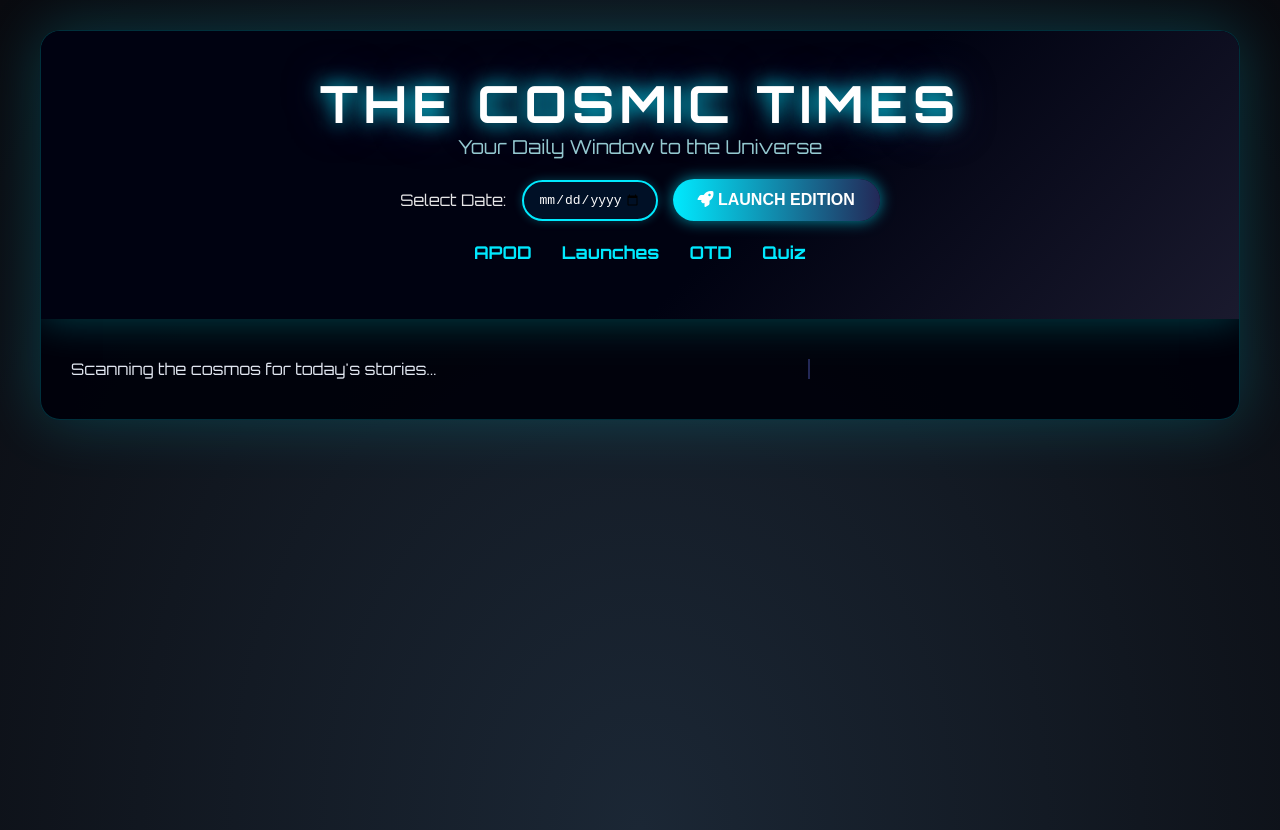
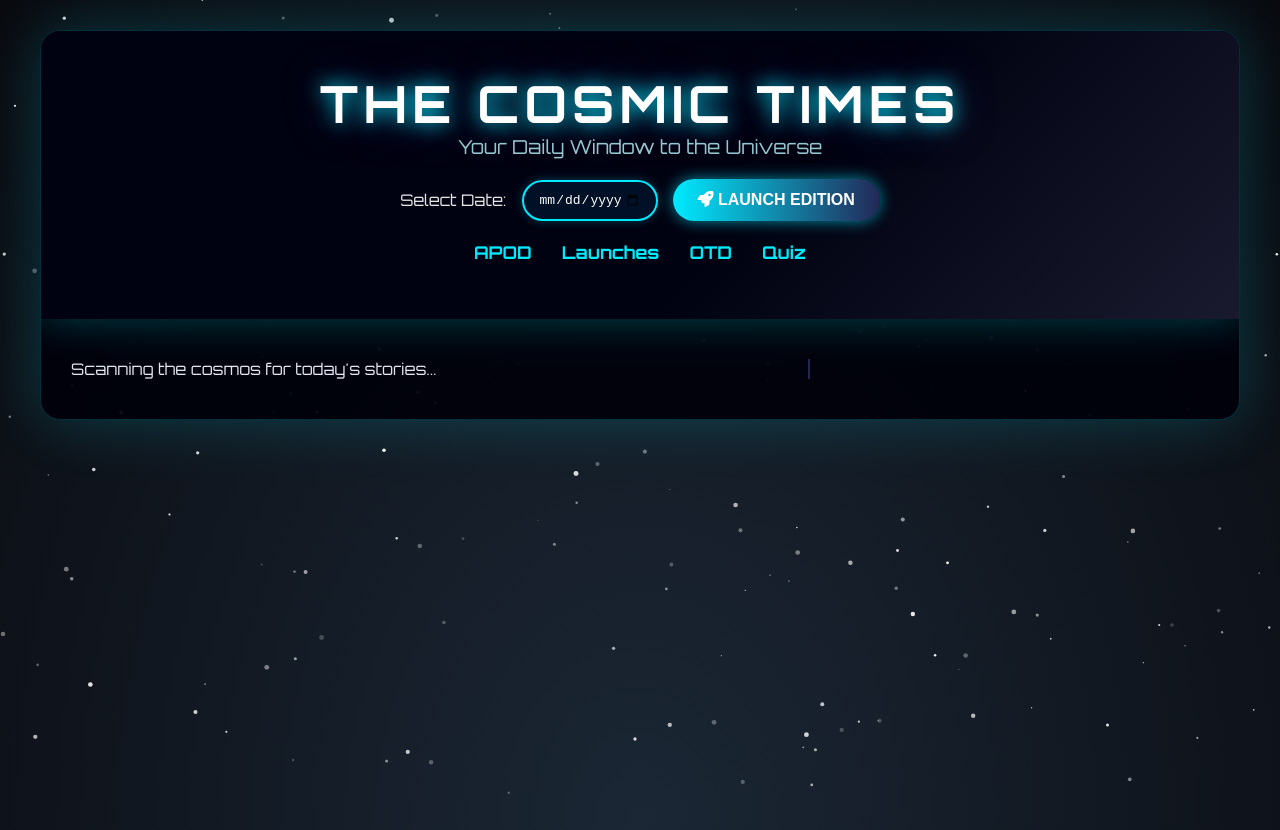
Before and after one commit to kartikeym88/cosmicnewspaper, a plain HTML site: page main.html in a window 1280 px wide. Drawn offline with Linux system fonts and the light colour scheme.

Commit message:
Update main.html

```diff
--- a/main.html
+++ b/main.html
@@ -8,6 +8,14 @@
   <link rel="stylesheet" href="https://cdnjs.cloudflare.com/ajax/libs/font-awesome/6.0.0/css/all.min.css" />
   <link rel="stylesheet" href="style.css" />
   <style>
+    #space-canvas {
+      position: fixed;
+      top: 0; left: 0;
+      width: 100vw;
+      height: 100vh;
+      z-index: -1;
+      background: transparent;
+    }
     .section-nav {
       display: flex;
       justify-content: center;
@@ -92,6 +100,63 @@
       fetchCosmicNews();
     });
   });
+  // Starfield animation
+        const canvas = document.getElementById('space-canvas');
+        const ctx = canvas.getContext('2d');
+        let stars = [];
+        let animationId;
+
+        function resizeCanvas() {
+            canvas.width = window.innerWidth;
+            canvas.height = window.innerHeight;
+        }
+
+        function createStars() {
+            stars = [];
+            const numStars = Math.min(200, Math.floor((canvas.width * canvas.height) / 5000));
+            for (let i = 0; i < numStars; i++) {
+                stars.push({
+                    x: Math.random() * canvas.width,
+                    y: Math.random() * canvas.height,
+                    size: Math.random() * 2 + 0.5,
+                    speed: Math.random() * 0.5 + 0.1,
+                    opacity: Math.random() * 0.8 + 0.2
+                });
+            }
+        }
+
+        function animateStars() {
+            ctx.clearRect(0, 0, canvas.width, canvas.height);
+            stars.forEach(star => {
+                star.y += star.speed;
+                if (star.y > canvas.height) {
+                    star.y = -5;
+                    star.x = Math.random() * canvas.width;
+                }
+                ctx.beginPath();
+                ctx.arc(star.x, star.y, star.size, 0, Math.PI * 2);
+                ctx.fillStyle = `rgba(255, 255, 255, ${star.opacity})`;
+                ctx.fill();
+            });
+            animationId = requestAnimationFrame(animateStars);
+        }
+
+        function initStarfield() {
+            resizeCanvas();
+            createStars();
+            animateStars();
+        }
+
+        // Initialize starfield on DOM ready
+        document.addEventListener("DOMContentLoaded", () => {
+            initStarfield();
+        });
+
+        // Handle window resize
+        window.addEventListener('resize', () => {
+            resizeCanvas();
+            createStars();
+        });
 </script>
 
 </body>
```
